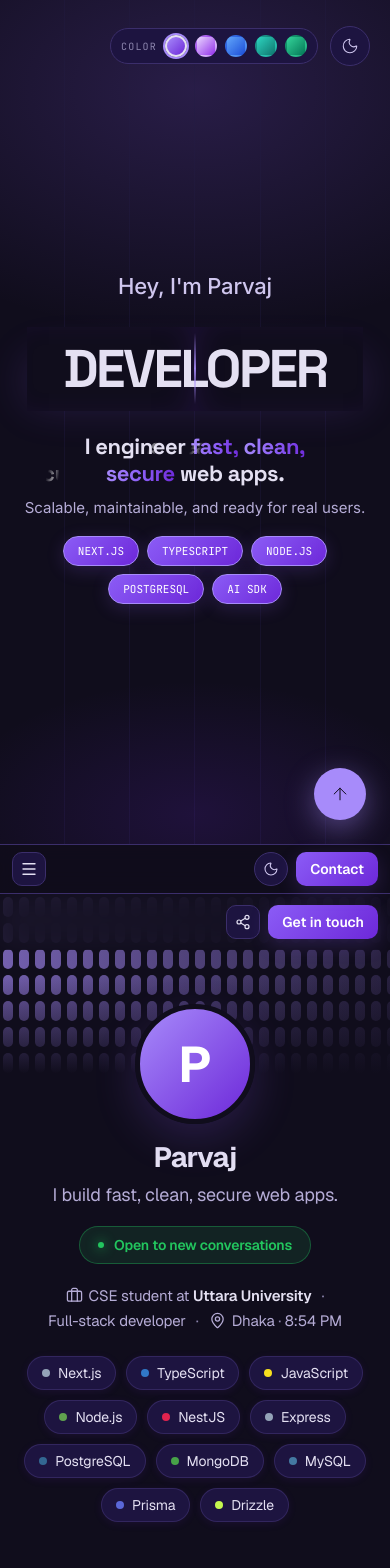
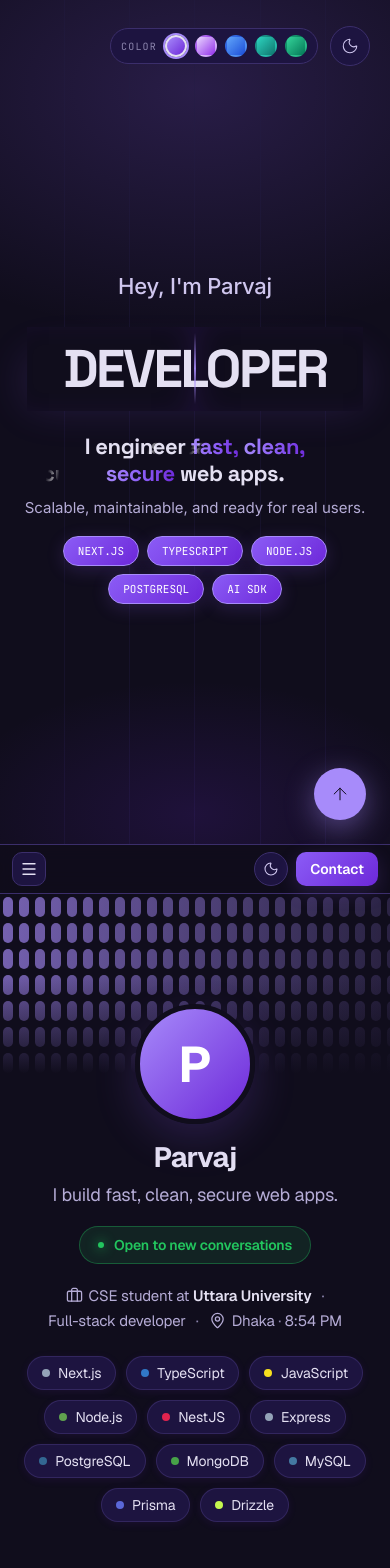
Before and after one commit to parvajio/parvajioapp, a Next.js app: page / in a window 390 px wide. Shown: the top 1568 px of the page. Built offline with nearby package versions, Linux system fonts and the light colour scheme.

Commit message:
fix(work): hide PageBar on mobile

```diff
--- a/app/globals.css
+++ b/app/globals.css
@@ -377,17 +377,9 @@ html[data-accent="green"] .swatch[data-accent="green"]{border-color:var(--white)
   #work .mnav-item b{font-family:var(--font-geist-sans),'Geist','Inter',system-ui,-apple-system,sans-serif;font-size:17px;font-weight:500;letter-spacing:-.01em;color:inherit}
   #work .mnav-item.active b{font-weight:700}
   .mnav-color{display:flex;align-items:center;justify-content:space-between;gap:10px;padding:12px 12px 6px;margin-top:8px;border-top:1px solid var(--line)}
-  /* Compact inner PageBar to match the slim mnav (mobile only). */
-  .page-bar{height:56px;padding:0 12px;gap:8px}
-  .hero{margin-top:-56px}
-  .page-bar .icon-btn{width:34px;height:34px;border-radius:10px}
-  .page-bar .icon-btn svg{width:16px;height:16px}
-  .page-bar .btn-cta{height:34px;padding:0 14px;font-size:14px;border-radius:10px}
-  .bar-avatar{width:30px;height:30px;font-size:14px}
-  .bar-id{gap:8px}
-  .bar-name{font-size:14px}
-  .bar-sub{font-size:12px}
-  .bar-actions{gap:8px}
+  /* PageBar hidden on mobile — mnav covers menu/theme/contact. */
+  .page-bar{display:none}
+  .hero{margin-top:0}
 }
 
 /* ---------- Step 8a: mobile scroll-lock (<720px only; desktop unchanged) ---------- */
```
